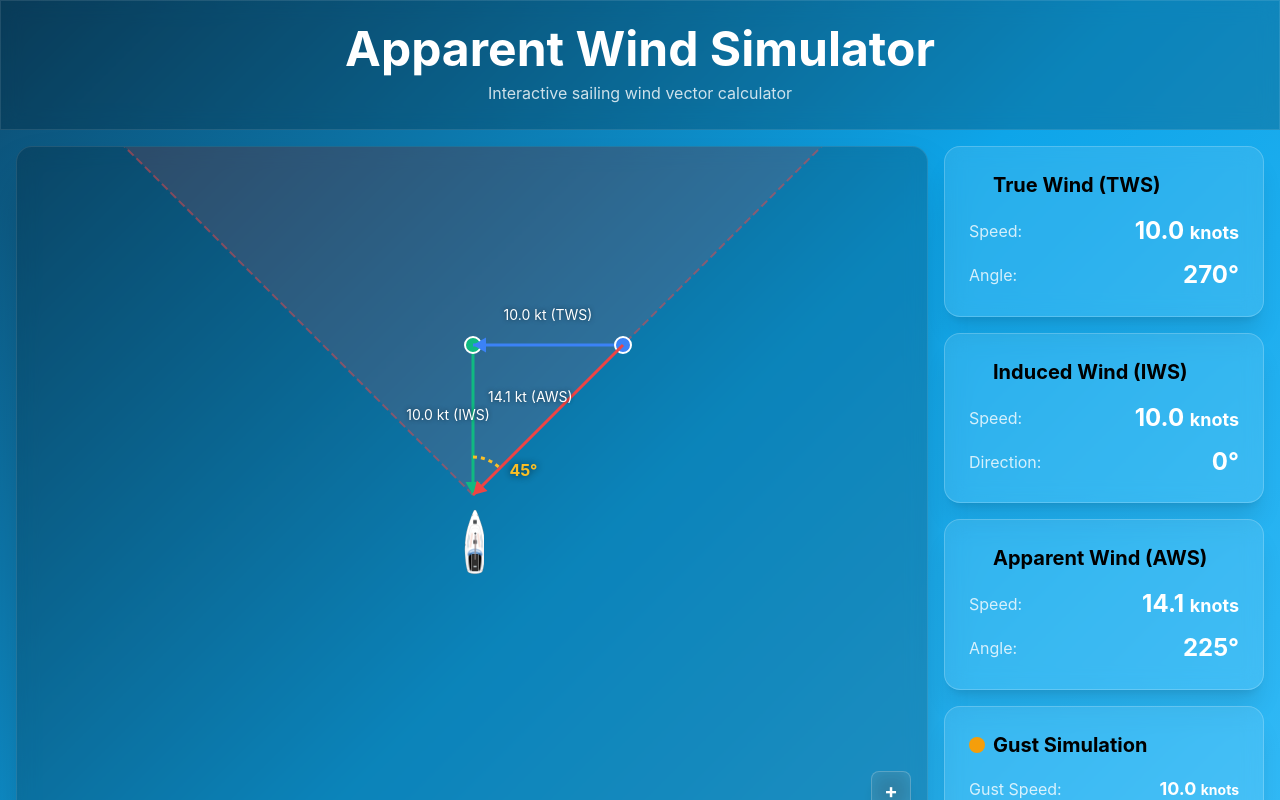
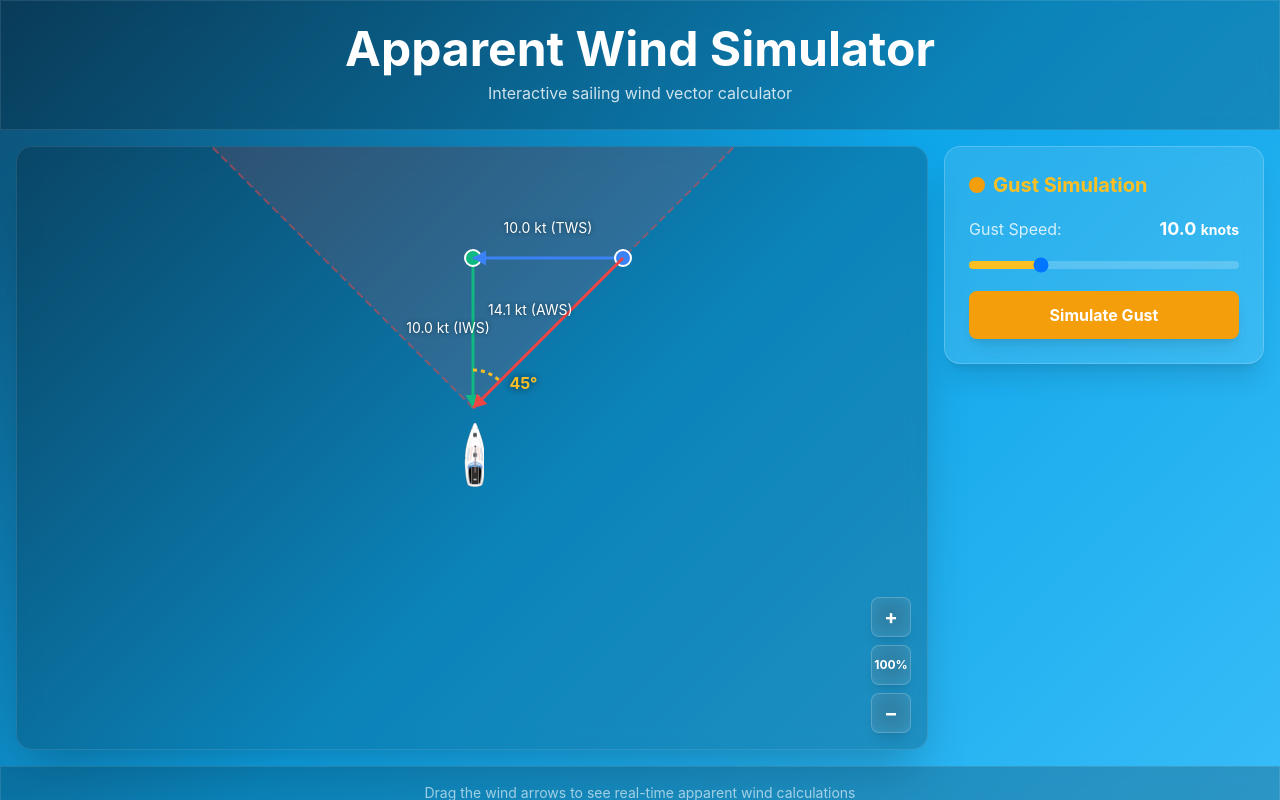
Before and after one commit to HansKre/apparent-wind-simulator, a React (Vite) app: page / in a window 1280 px wide. Shown: the top 800 px of the page. Built offline with nearby package versions, Linux system fonts and the light colour scheme.

Commit message:
Remove wind-panels

```diff
--- a/src/components/ApparentWindPanel.tsx
+++ /dev/null
@@ -1,23 +0,0 @@
-import { formatAngle, formatSpeed } from "../utils/windCalculations";
-import { WindDataItem } from "./WindDataItem";
-import { WindPanelHeader } from "./WindPanelHeader";
-
-type Props = {
-  speed: number;
-  angle: number;
-};
-
-export function ApparentWindPanel({ speed, angle }: Props) {
-  return (
-    <div
-      className="glass rounded-2xl p-6 shadow-xl flex-1 border-2 border-red-400/50"
-      data-testid="apparent-wind-panel"
-    >
-      <WindPanelHeader color="red" title="Apparent Wind (AWS)" animate />
-      <div className="space-y-3">
-        <WindDataItem label="Speed" value={formatSpeed(speed)} unit="knots" />
-        <WindDataItem label="Angle" value={`${formatAngle(angle)}°`} />
-      </div>
-    </div>
-  );
-}
--- a/src/components/DataPanel.tsx
+++ b/src/components/DataPanel.tsx
@@ -1,15 +1,6 @@
-import { ApparentWindPanel } from "./ApparentWindPanel";
 import { GustSimulationPanel } from "./GustSimulationPanel";
-import { InducedWindPanel } from "./InducedWindPanel";
-import { TrueWindPanel } from "./TrueWindPanel";
 
 type Props = {
-  trueWindSpeed: number;
-  trueWindAngle: number;
-  boatSpeed: number;
-  boatDirection: number;
-  apparentWindSpeed: number;
-  apparentWindAngle: number;
   gustSpeed: number;
   isSimulating: boolean;
   onGustSpeedChange: (speed: number) => void;
@@ -17,12 +8,6 @@ type Props = {
 };
 
 export function DataPanel({
-  trueWindSpeed,
-  trueWindAngle,
-  boatSpeed,
-  boatDirection,
-  apparentWindSpeed,
-  apparentWindAngle,
   gustSpeed,
   isSimulating,
   onGustSpeedChange,
@@ -30,9 +15,6 @@ export function DataPanel({
 }: Props) {
   return (
     <div className="lg:w-80 flex flex-col gap-4" data-testid="data-panel">
-      <TrueWindPanel speed={trueWindSpeed} angle={trueWindAngle} />
-      <InducedWindPanel speed={boatSpeed} direction={boatDirection} />
-      <ApparentWindPanel speed={apparentWindSpeed} angle={apparentWindAngle} />
       <GustSimulationPanel
         gustSpeed={gustSpeed}
         isSimulating={isSimulating}
--- a/src/components/GustSimulationPanel.tsx
+++ b/src/components/GustSimulationPanel.tsx
@@ -1,5 +1,4 @@
 import { GustSpeedSlider } from "./GustSpeedSlider";
-import { WindPanelHeader } from "./WindPanelHeader";
 
 type Props = {
   gustSpeed: number;
@@ -19,7 +18,10 @@ export function GustSimulationPanel({
       className="glass rounded-2xl p-6 shadow-xl"
       data-testid="gust-simulation-panel"
     >
-      <WindPanelHeader color="amber" title="Gust Simulation" />
+      <h3 className="text-amber-400 font-bold text-xl mb-4 flex items-center gap-2">
+        <div className="w-4 h-4 bg-amber-500 rounded-full"></div>
+        Gust Simulation
+      </h3>
       <div className="space-y-4">
         <GustSpeedSlider
           value={gustSpeed}
--- a/src/components/InducedWindPanel.tsx
+++ /dev/null
@@ -1,23 +0,0 @@
-import { formatAngle, formatSpeed } from "../utils/windCalculations";
-import { WindDataItem } from "./WindDataItem";
-import { WindPanelHeader } from "./WindPanelHeader";
-
-type Props = {
-  speed: number;
-  direction: number;
-};
-
-export function InducedWindPanel({ speed, direction }: Props) {
-  return (
-    <div
-      className="glass rounded-2xl p-6 shadow-xl flex-1"
-      data-testid="induced-wind-panel"
-    >
-      <WindPanelHeader color="green" title="Induced Wind (IWS)" />
-      <div className="space-y-3">
-        <WindDataItem label="Speed" value={formatSpeed(speed)} unit="knots" />
-        <WindDataItem label="Direction" value={`${formatAngle(direction)}°`} />
-      </div>
-    </div>
-  );
-}
--- a/src/components/TrueWindPanel.tsx
+++ /dev/null
@@ -1,23 +0,0 @@
-import { formatAngle, formatSpeed } from "../utils/windCalculations";
-import { WindDataItem } from "./WindDataItem";
-import { WindPanelHeader } from "./WindPanelHeader";
-
-type Props = {
-  speed: number;
-  angle: number;
-};
-
-export function TrueWindPanel({ speed, angle }: Props) {
-  return (
-    <div
-      className="glass rounded-2xl p-6 shadow-xl flex-1"
-      data-testid="true-wind-panel"
-    >
-      <WindPanelHeader color="blue" title="True Wind (TWS)" />
-      <div className="space-y-3">
-        <WindDataItem label="Speed" value={formatSpeed(speed)} unit="knots" />
-        <WindDataItem label="Angle" value={`${formatAngle(angle)}°`} />
-      </div>
-    </div>
-  );
-}
--- a/src/components/WindDataItem.tsx
+++ /dev/null
@@ -1,16 +0,0 @@
-type Props = {
-  label: string;
-  value: string;
-  unit?: string;
-};
-
-export function WindDataItem({ label, value, unit }: Props) {
-  return (
-    <div className="flex justify-between items-center">
-      <span className="text-white/80">{label}:</span>
-      <span className="text-white font-bold text-2xl">
-        {value} {unit && <span className="text-lg">{unit}</span>}
-      </span>
-    </div>
-  );
-}
--- a/src/components/WindPanelHeader.tsx
+++ /dev/null
@@ -1,18 +0,0 @@
-type Props = {
-  color: string;
-  title: string;
-  animate?: boolean;
-};
-
-export function WindPanelHeader({ color, title, animate = false }: Props) {
-  return (
-    <h3
-      className={`text-${color}-400 font-bold text-xl mb-4 flex items-center gap-2`}
-    >
-      <div
-        className={`w-4 h-4 bg-${color}-500 rounded-full ${animate ? "animate-pulse" : ""}`}
-      ></div>
-      {title}
-    </h3>
-  );
-}
--- a/src/components/WindSimulator.tsx
+++ b/src/components/WindSimulator.tsx
@@ -935,12 +935,6 @@ export function WindSimulator() {
       </div>
 
       <DataPanel
-        trueWindSpeed={trueWindSpeed}
-        trueWindAngle={trueWindAngle}
-        boatSpeed={boatSpeed}
-        boatDirection={boatDirection}
-        apparentWindSpeed={apparentWindSpeed}
-        apparentWindAngle={apparentWindAngle}
         gustSpeed={gustSpeed}
         isSimulating={isSimulating}
         onGustSpeedChange={setGustSpeed}
```
